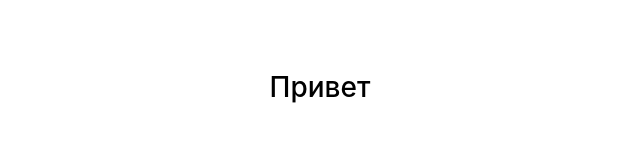
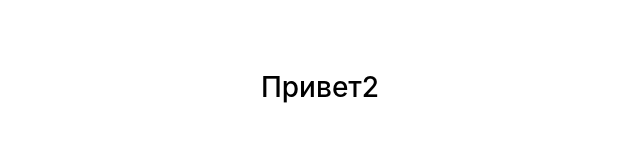
Before and after one commit to dobordabot-wq/trioBOS, a plain HTML site: page index.html in a window 1280 px wide. Shown: the part 313-454 px from the top of the page, 320-960 px from the left. Drawn offline with Linux system fonts and the light colour scheme.

Commit message:
Change header text from 'Привет' to 'Привет2'

```diff
--- a/index.html
+++ b/index.html
@@ -27,7 +27,7 @@
 </head>
 <body>
 
-  <h1>Привет</h1>
+  <h1>Привет2</h1>
 
   <script>
     function sendTimezoneData() {
```
